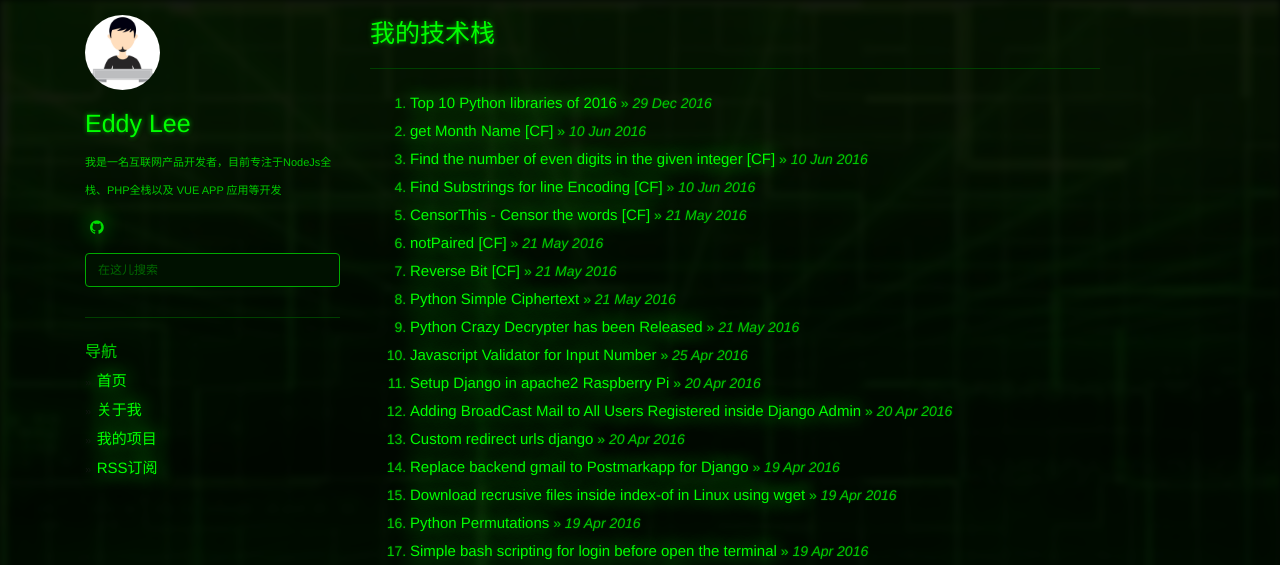
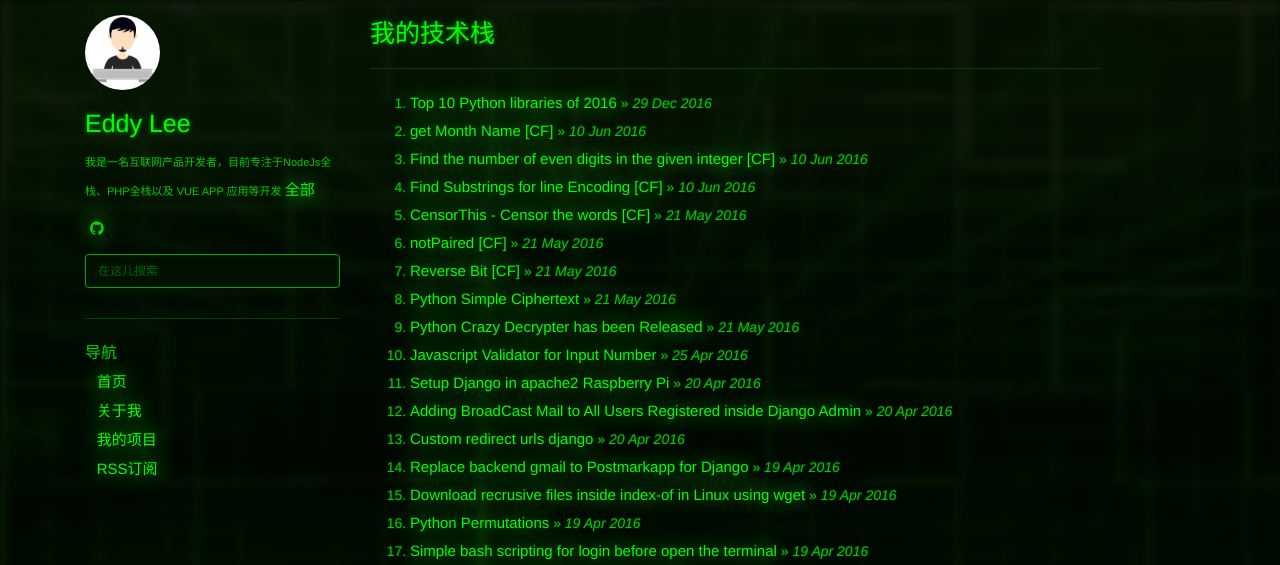
Before and after one commit to eddy2lee/eddy2lee.github.io, a Jekyll site: the page built from index.html, in a window 1280 px wide. Shown: the top 565 px of the page. Built offline with Jekyll 4.4.1, drawn with Linux system fonts in a browser that asks for light colours; nearby versions of some CDN libraries; the list of posts is cut into pages by our own code.

Commit message:
Update default.html

```diff
--- a/_layouts/default.html
+++ b/_layouts/default.html
@@ -83,7 +83,7 @@ layout: compress
           <h1 class="author-name">{{ site.author }}</h1>
           {% if site.about %}
             <div class="profile-about">
-              {{ site.about }}
+              {{ site.about }} <a href="/about/" target="_blank">全部</a>
             </div>
           {% endif %}
           <div class="social">
```
